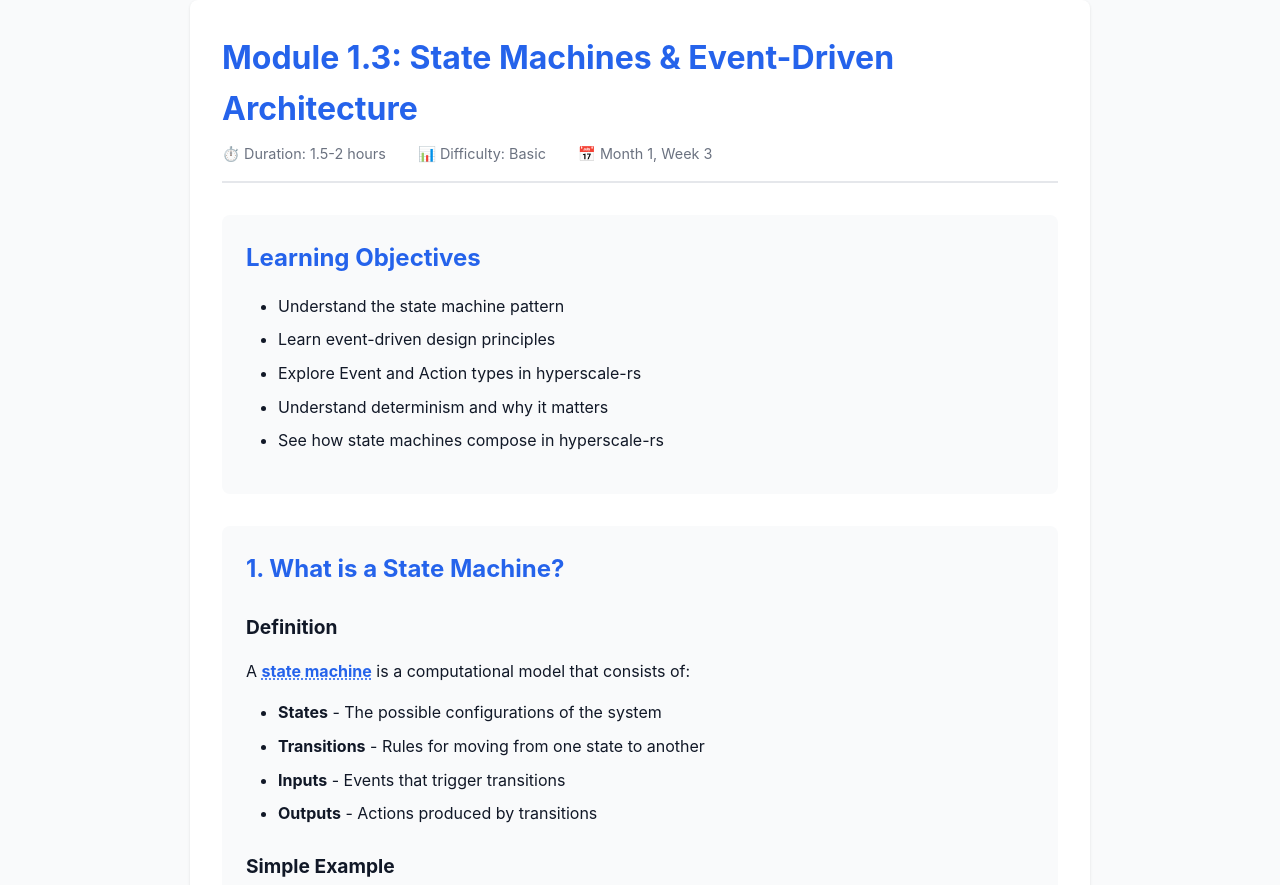
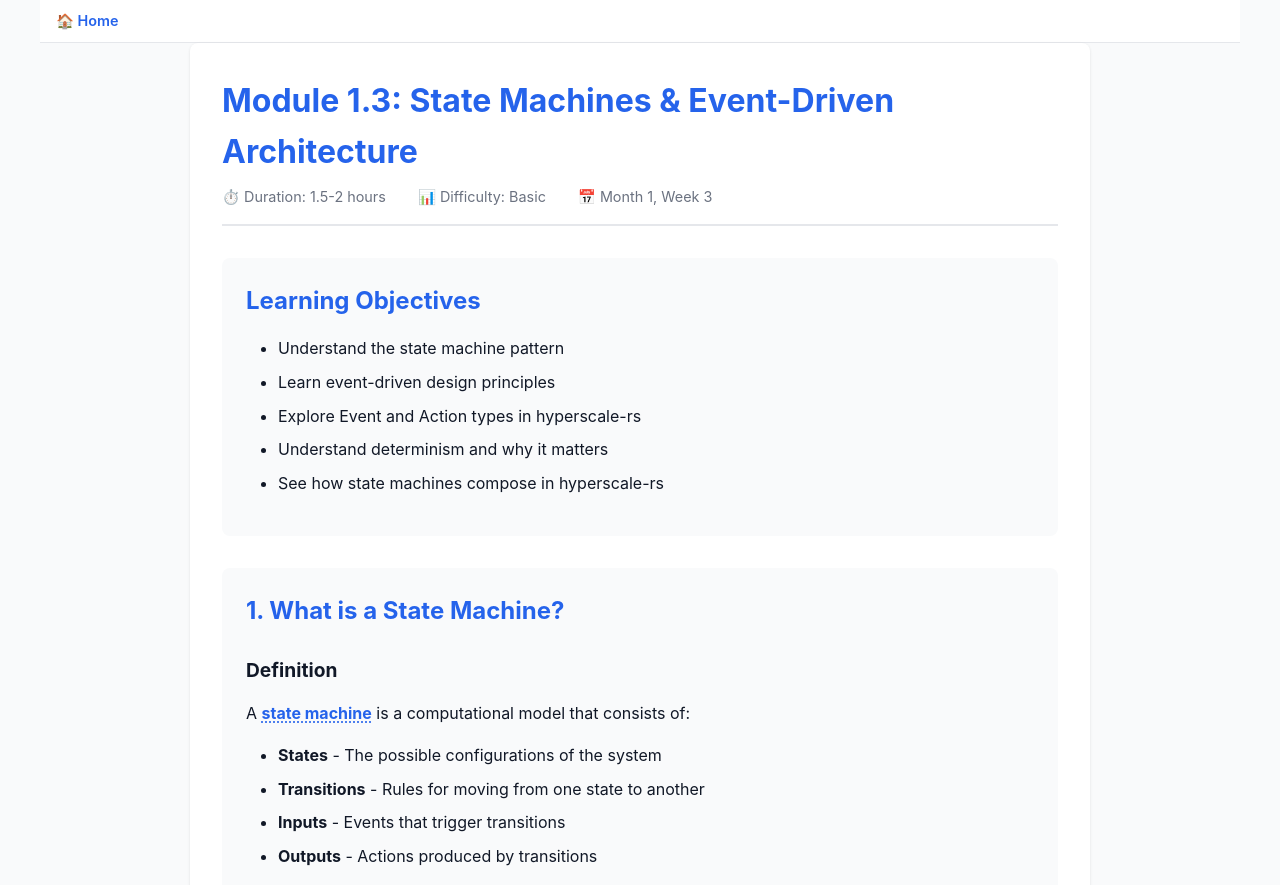
Before and after one commit to pprogrammingg/web3_modules, a plain HTML site: page basic/module-04-state-machines.html in a window 1280 px wide. Shown: the top 885 px of the page. Drawn offline with Linux system fonts and the light colour scheme.

Commit message:
fix: back to index links - YES

```diff
--- a/basic/module-04-state-machines.html
+++ b/basic/module-04-state-machines.html
@@ -7,6 +7,9 @@
     <link rel="stylesheet" href="../shared/styles.css">
 </head>
 <body>
+    <nav class="site-home-bar">
+        <a href="../index.html" class="site-home-link" aria-label="Home">🏠 Home</a>
+    </nav>
     <div class="course-content">
         <div class="course-header">
             <h1>Module 1.3: State Machines & Event-Driven Architecture</h1>
@@ -326,7 +329,7 @@
         <div class="navigation">
             <a href="module-02-consensus-basics.html" class="btn btn-secondary">← Previous Module</a>
             <button id="complete-module-btn" class="btn btn-primary">Mark as Complete</button>
-            <a href="../../index.html" class="btn btn-primary">Back to Index →</a>
+            <a href="../index.html" class="btn btn-primary">Back to Index →</a>
         </div>
     </div>
 
--- a/shared/styles.css
+++ b/shared/styles.css
@@ -17,6 +17,26 @@ body {
     line-height: 1.6;
     color: var(--text);
     background: var(--bg2);
+}
+
+.site-home-bar {
+    padding: 0.5rem 1rem;
+    background: var(--bg);
+    border-bottom: 1px solid var(--border);
+    max-width: 1200px;
+    margin: 0 auto;
+}
+.site-home-link {
+    display: inline-flex;
+    align-items: center;
+    gap: 0.35rem;
+    color: var(--primary);
+    text-decoration: none;
+    font-size: 0.9rem;
+    font-weight: 600;
+}
+.site-home-link:hover {
+    text-decoration: underline;
 }
 
 .container { max-width: 1200px; margin: 0 auto; padding: 2rem; }
```
Also changed, not shown: basic/module-01-blockchain-fundamentals.html (+4 -1 lines), basic/module-02-consensus-basics.html (+4 -1 lines), glossary.html (+3 -0 lines), hyperscale-rs/module-01-overview.html (+4 -1 lines), index.html (+3 -0 lines).
